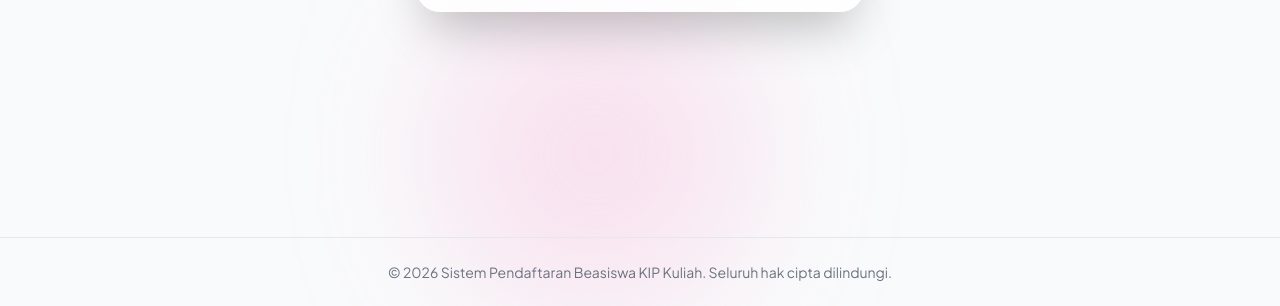
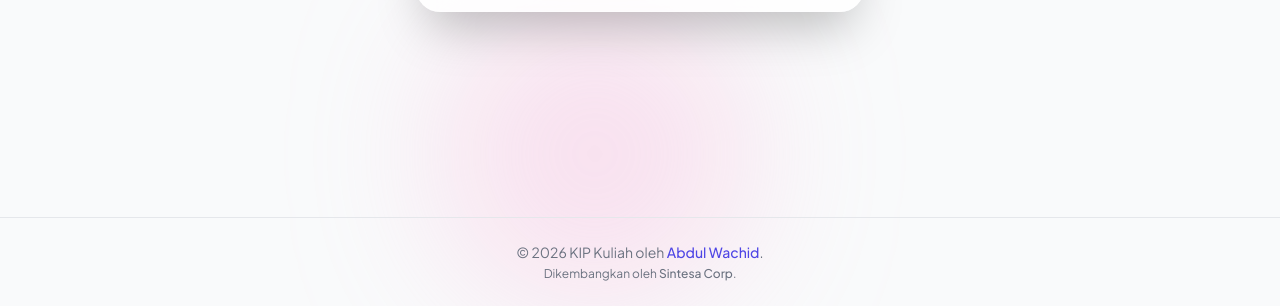
Before and after one commit to arielthekillers/kip-kuliah, a PHP site: page /kip-kuliah/auth/lupa_password in a window 1280 px wide. Shown: the part 494-800 px from the top of the page. Run offline with PHP 8.4, Linux system fonts and the light colour scheme; data comes from the database, SQL or seed files in the repository; some libraries are stand-ins or nearby versions.

Commit message:
feat(ui): update footer with credits for Abdul Wachid and Sintesa Corp (concise)

```diff
--- a/includes/footer.php
+++ b/includes/footer.php
@@ -2,7 +2,8 @@
 
 <?php if (empty($isFullWidthPage)): ?>
 <footer class="border-t border-gray-200 dark:border-gray-800 mt-12 py-6 text-center text-sm text-gray-500 dark:text-gray-400 transition-theme">
-  &copy; <?= date('Y') ?> Sistem Pendaftaran Beasiswa KIP Kuliah. Seluruh hak cipta dilindungi.
+  <p>&copy; <?= date('Y') ?> KIP Kuliah oleh <a href="https://abdulwachid.com" target="_blank" class="font-medium text-primary-600 dark:text-primary-400 hover:underline">Abdul Wachid</a>.</p>
+  <p class="mt-1 text-xs">Dikembangkan oleh <a href="https://sintesacorp.id" target="_blank" class="font-medium text-purple-600 dark:text-purple-400 hover:underline">Sintesa Corp</a>.</p>
 </footer>
 <?php endif; ?>
 
```
